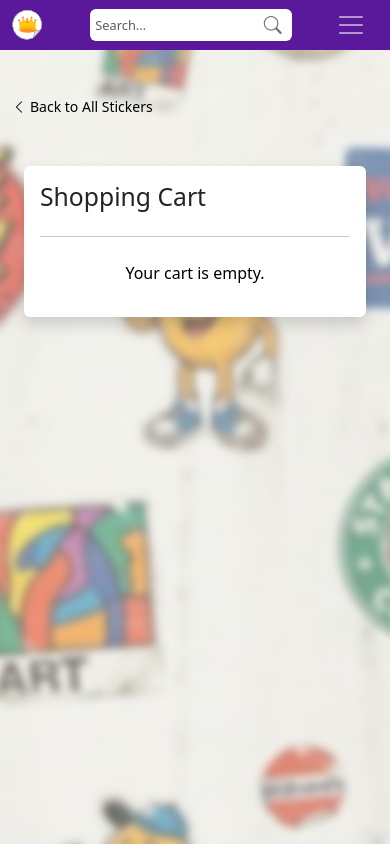
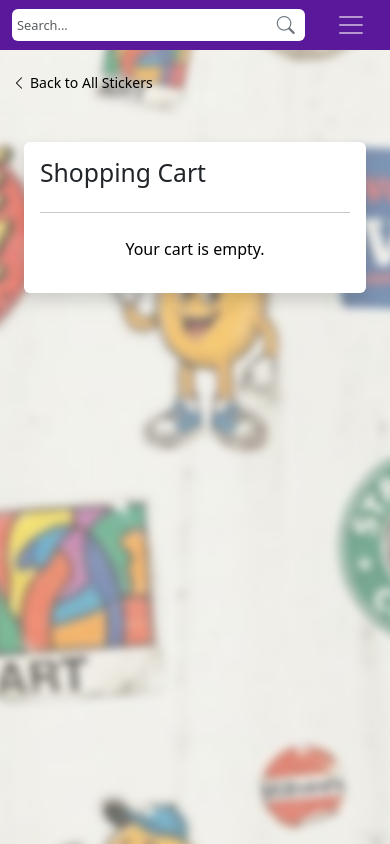
Before and after one commit to kvlvskyyy/slaptop, a Flask app: page /cart in a window 390 px wide. Run offline with Flask 3, Linux system fonts and the light colour scheme; a user stored in the database is signed in; parts of the project's set-up code (start-up, migrations or seed data) failed here and were passed over.

Commit message:
fixed some responsiveness issues, changed the icon for mobile

```diff
--- a/templates/base.html
+++ b/templates/base.html
@@ -7,12 +7,12 @@
     <title>{% block title %}{{ _('Stickerdom') }}{% endblock %}</title>
 
     <link rel="manifest" href="{{ url_for('manifest') }}">
-    <link rel="icon" href="/static/images/icons/Logo.svg" type="image/svg+xml">
+    <link rel="icon" href="{{ url_for('static', filename='images/icons/Logo.png') }}" type="image/svg+xml">
     <link href="https://cdn.jsdelivr.net/npm/bootstrap@5.3.3/dist/css/bootstrap.min.css" rel="stylesheet">
     <link rel="stylesheet" href="https://cdn.jsdelivr.net/npm/bootstrap-icons@1.11.3/font/bootstrap-icons.min.css">
     <link rel="stylesheet" href="/static/styles.css">
     <link href="https://unpkg.com/aos@2.3.1/dist/aos.css" rel="stylesheet">
-    <link rel="apple-touch-icon" sizes="180x180" href="/static/images/icons/Logo.svg">
+    <link rel="apple-touch-icon" sizes="180x180" href="{{ url_for('static', filename='images/icons/icon-192.png') }}">
     <link rel="preconnect" href="https://fonts.googleapis.com">
     <link rel="preconnect" href="https://fonts.gstatic.com" crossorigin>
     <link href="https://fonts.googleapis.com/css2?family=Fredoka:wght@300..700&family=Nunito:wght@400;600;700&display=swap" rel="stylesheet">
@@ -34,6 +34,13 @@
     @keyframes fadeInUp {
         from { opacity: 0; transform: translateY(20px); }
         to { opacity: 1; transform: translateY(0); }
+    }
+
+    @media (max-width: 768px) {
+    form.d-md-none {
+        flex-grow: 0 !important;
+        width: 80% !important;
+    }
 }
 </style>
   </head>
@@ -69,15 +76,15 @@
   <div class="container-fluid">
 
     {% if user and user.is_admin %}
-    <a class="navbar-brand d-flex align-items-center" href="{{url_for('admin.index_admin')}}">
+    <a class="navbar-brand d-none d-md-flex align-items-center" href="{{url_for('admin.index_admin')}}">
     {% else %}
-    <a class="navbar-brand d-flex align-items-center" href="{{url_for('shop.index')}}">
+    <a class="navbar-brand d-none d-md-flex align-items-center" href="{{url_for('shop.index')}}">
     {% endif %}
-      <img src="/static/images/icons/Logo.svg" alt="Bootstrap" width="40" height="40">
-      <span class="ms-2 d-none d-md-block">Stickerdom</span>
+      <img src="{{ url_for('static', filename='images/icons/Logo_squared.png') }}" alt="Stickerdom" width="40" height="40">
+      <span class="ms-2">Stickerdom</span>
     </a>
 
-    <form class="d-flex d-md-none flex-grow-1 mx-2" method="POST" action="{{ url_for('shop.search')}}">
+    <form class="d-flex d-md-none flex-grow-1 me-0 ms-2" method="POST" action="{{ url_for('shop.search')}}">
       <div class="input-group">
         <input class="form-control border-0 rounded-start" type="search" placeholder="{{ _('Search...') }}" aria-label="Search" name="search" style="font-size: 0.9rem;">
         <button class="btn btn-light bg-white border-0 rounded-end" type="submit">
@@ -195,7 +202,6 @@
                 {{ _('Contact') }}
                 <i class="bi bi-info-circle ms-2"></i>
             </a>
-
         </li>
 
     </ul>
@@ -205,7 +211,7 @@
   </div>
 </nav>
 
-    <div class="container mt-4 flex-grow-1">
+    <div class="container flex-grow-1">
       {% block content %}{% endblock %}
     </div>
 
--- a/templates/cart.html
+++ b/templates/cart.html
@@ -25,8 +25,7 @@
             padding: 0 !important;      /* Removes padding to save space */
             font-size: 0.8rem !important;
             height: auto !important;
-            flex: none !important;      /* Stops it from growing to fill space */
-        }
+            }
 
         /* 3. Shrink Buttons slightly to match */
         .cart-items .input-group-sm .btn {
@@ -40,7 +39,7 @@
     }
 </style>
 
-    <div class="mb-4">
+   <div class="mb-4">
         <a href="{{ url_for('shop.index') }}" class="text-decoration-none text-muted small d-inline-flex align-items-center">
             <i class="bi bi-chevron-left me-1"></i>
             {{ _('Back to All Stickers') }}
@@ -95,17 +94,20 @@
                     </div>
 
                     <div class="col-md-1 text-center d-none d-md-block">
-                        <a href="{{ url_for('shop.remove_from_cart', item_id=item.id) }}"
-                           class="btn text-danger p-0" title="Remove item">
+                        <button type="button"
+                           class="btn text-danger p-0 delete-trigger"
+                           data-delete-url="{{ url_for('shop.remove_from_cart', item_id=item.id) }}"
+                           title="Remove item">
                             <i class="bi bi-trash-fill fs-5"></i>
-                        </a>
+                        </button>
                     </div>
 
-                    <a href="{{ url_for('shop.remove_from_cart', item_id=item.id) }}"
-                       class="text-danger position-absolute d-md-none"
-                       style="top: 2px; right: 5px; width: auto; z-index: 10;">
+                    <button type="button"
+                       class="btn text-danger position-absolute d-md-none delete-trigger"
+                       data-delete-url="{{ url_for('shop.remove_from_cart', item_id=item.id) }}"
+                       style="top: 2px; right: 5px; width: auto; z-index: 10; border: none; background: none;">
                         <i class="bi bi-x-circle-fill" style="font-size: 0.9rem; opacity: 0.5;"></i>
-                    </a>
+                    </button>
 
                 </div>
                 {% endfor %}
@@ -132,11 +134,39 @@
     </div>
 </div>
 
+<div class="modal fade" id="deleteModal" tabindex="-1" aria-hidden="true">
+    <div class="modal-dialog modal-dialog-centered">
+        <div class="modal-content text-center p-3">
+            <div class="modal-header border-0 pb-0">
+                <button type="button" class="btn-close" data-bs-dismiss="modal" aria-label="Close"></button>
+            </div>
+
+            <div class="modal-body">
+                <img src="{{ url_for('static', filename='images/family-guy-woah.gif') }}"
+                     alt="Sad Sticker"
+                     class="img-fluid mb-3"
+                     style="max-height: 150px;">
+
+                <h4 class="mb-2">{{ _('Are you sure?') }}</h4>
+                <p class="text-muted">{{ _('Do you really want to delete this sticker? This process cannot be undone.') }}</p>
+            </div>
+
+            <div class="modal-footer border-0 justify-content-center gap-2">
+                <button type="button" class="btn btn-secondary" data-bs-dismiss="modal">{{ _('Cancel') }}</button>
+
+                <a href="#" id="confirmDeleteBtn" class="btn btn-danger">{{ _('Yes, Delete It') }}</a>
+            </div>
+        </div>
+    </div>
+</div>
+
 <script>
 document.addEventListener("DOMContentLoaded", function() {
-    const buttons = document.querySelectorAll('.update-btn');
 
-    buttons.forEach(button => {
+    // --- PART 1: Handle Quantity Updates (Your original script) ---
+    const updateButtons = document.querySelectorAll('.update-btn');
+
+    updateButtons.forEach(button => {
         button.addEventListener('click', function() {
             const itemId = this.getAttribute('data-item-id');
             const action = this.getAttribute('data-action');
@@ -170,6 +200,29 @@ document.addEventListener("DOMContentLoaded", function() {
             .catch(error => console.error('Error:', error));
         });
     });
+
+    // --- PART 2: Handle Delete Confirmation (New script) ---
+    const deleteButtons = document.querySelectorAll('.delete-trigger');
+    const confirmBtn = document.getElementById('confirmDeleteBtn');
+
+    // Create the modal instance
+    const deleteModal = new bootstrap.Modal(document.getElementById('deleteModal'));
+
+    deleteButtons.forEach(button => {
+        button.addEventListener('click', function(e) {
+            // Prevent any default behavior (though buttons don't navigate by default)
+            e.preventDefault();
+
+            // 1. Get the URL from the clicked button's data attribute
+            const deleteUrl = this.getAttribute('data-delete-url');
+
+            // 2. Pass that URL to the "Yes, Delete It" button inside the modal
+            confirmBtn.setAttribute('href', deleteUrl);
+
+            // 3. Show the modal
+            deleteModal.show();
+        });
+    });
 });
 </script>
 
```
Also changed, not shown: instance/app.db, static/images/icons/icon-192.png, static/images/icons/icon-512.png, static/styles.css (line endings or trailing spaces). Lines whose indentation alone changed are shown as unchanged.
